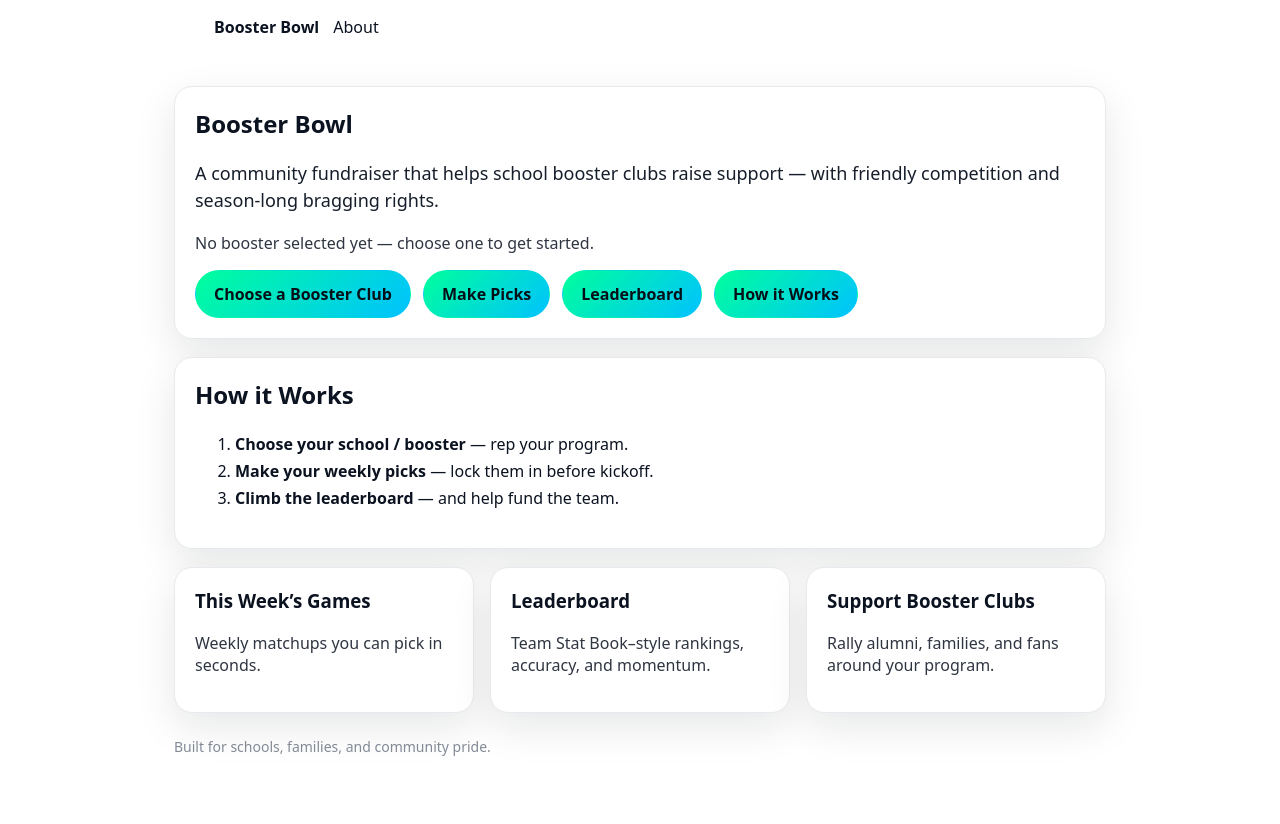
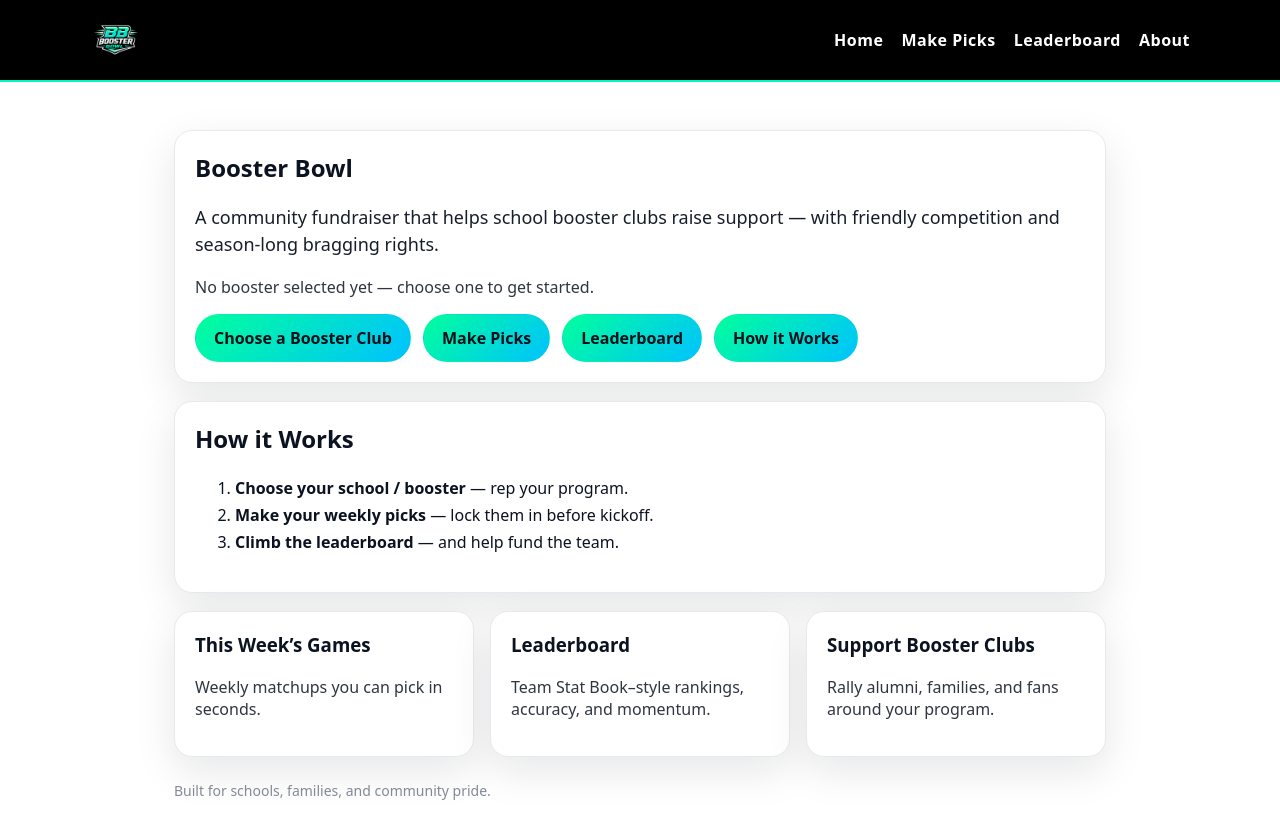
Before and after one commit to Rloney86/booster-bowl, a Next.js app: page / in a window 1280 px wide. Before the commit the page ends 800 px from the top, so only its background shows below. Built offline with nearby package versions, Linux system fonts and the light colour scheme.

Commit message:
Rename App to MyApp and enhance header layout
Refactor App component to MyApp and update header structure.

```diff
--- a/pages/_app.js
+++ b/pages/_app.js
@@ -1,26 +1,52 @@
 import "../styles.css";
 import Link from "next/link";
 
-export default function App({ Component, pageProps }) {
+export default function MyApp({ Component, pageProps }) {
   return (
     <>
-      <nav
+      {/* Global Header */}
+      <header
         style={{
-          maxWidth: 900,
-          margin: "0 auto",
-          padding: "16px 24px 0",
-          display: "flex",
-          gap: 14,
-          alignItems: "center",
+          background: "#000",
+          padding: "14px 20px",
+          borderBottom: "2px solid #00f5c4",
         }}
       >
-        <Link href="/" style={{ fontWeight: 700 }}>
-          Booster Bowl
-        </Link>
-        <Link href="/about">About</Link>
-      </nav>
+        <div
+          style={{
+            maxWidth: 1100,
+            margin: "0 auto",
+            display: "flex",
+            alignItems: "center",
+            gap: 16,
+          }}
+        >
+          <Link href="/" style={{ display: "flex", alignItems: "center" }}>
+            <img
+              src="/booster-bowl-logo.png"
+              alt="Booster Bowl"
+              style={{ height: 52 }}
+            />
+          </Link>
 
+          <nav style={{ marginLeft: "auto", display: "flex", gap: 18 }}>
+            <Link href="/" style={navLink}>Home</Link>
+            <Link href="/picks" style={navLink}>Make Picks</Link>
+            <Link href="/leaderboard" style={navLink}>Leaderboard</Link>
+            <Link href="/about" style={navLink}>About</Link>
+          </nav>
+        </div>
+      </header>
+
+      {/* Page Content */}
       <Component {...pageProps} />
     </>
   );
 }
+
+const navLink = {
+  color: "#ffffff",
+  textDecoration: "none",
+  fontWeight: 600,
+  letterSpacing: "0.5px",
+};
```
